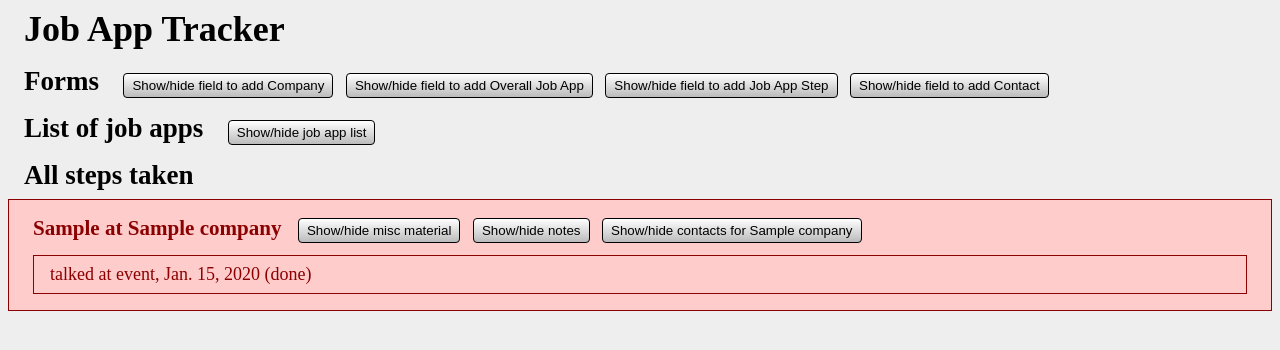
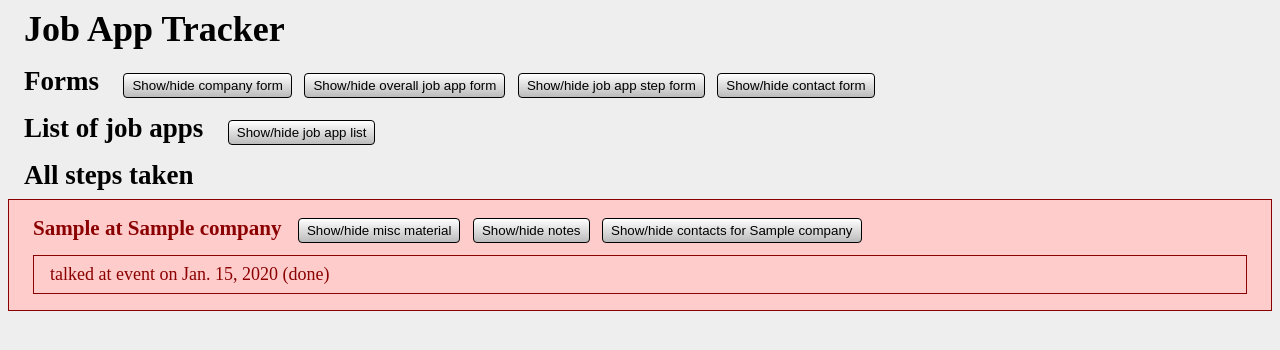
Before and after one commit to mengsarah/jobapps, a Django app: page /tracker/ in a window 1280 px wide. Shown: the top 350 px of the page. Run offline with Django 3.2, Linux system fonts and the light colour scheme; tables that the repository leaves empty hold one stand-in row (values such as "Sample post"); some libraries are stand-ins or nearby versions.

Commit message:
enhance display to show more useful info

```diff
--- a/tracker/templates/tracker/index.html
+++ b/tracker/templates/tracker/index.html
@@ -24,7 +24,7 @@
     <section>
         <h2 class="inline-heading">Forms</h2>
             {% for form in forms %}
-        <button class="collapsible-toggle">Show/hide field to add {{ form.0 }}</button>
+        <button class="collapsible-toggle">Show/hide {{ form.0|lower }} form</button>
         <div class="collapsible">
             <form method="POST" action="{% url 'tracker:add_new' %}">
                 {% csrf_token %}
@@ -37,7 +37,7 @@
                     <input type="submit" value="Add">
                 </fieldset>
             </form>
-            <button class="collapsible-hide">Hide field to add {{ form.0 }}</button>
+            <button class="collapsible-hide">Hide {{ form.0|lower }} form</button>
         </div>
             {% endfor %}
     </section>
@@ -49,7 +49,7 @@
         <div class="collapsible">
             <ul class="table-ish">
             {% for ja in job_apps %}
-                <li class="row-{% cycle 'red' 'blue' %}-light"><a href="#job-app-{{ ja.grouper.id }}">{{ ja.grouper }}</a></li>
+                <li class="row-{% cycle 'red' 'blue' %}-light"><a href="#job-app-{{ ja.grouper.id }}">{{ ja.grouper }} (last step: {{ ja.list.0.get_step_display }} on {{ ja.list.0.date }})</a></li>
             {% endfor %}
             </ul>
             <button class="collapsible-hide">Hide list of job apps</button>
@@ -65,13 +65,13 @@
 
                 <button class="collapsible-toggle">Show/hide misc material</button>
                 <div class="collapsible">
-                    {{ ja.grouper.other_material|linebreaks }}
+                    {{ ja.grouper.other_material|default:"none"|linebreaks }}
                     <button class="collapsible-hide">Hide misc material</button>
                 </div>
 
                 <button class="collapsible-toggle">Show/hide notes</button>
                 <div class="collapsible">
-                    {{ ja.grouper.notes|linebreaks }}
+                    {{ ja.grouper.notes|default:"none"|linebreaks }}
                     <button class="collapsible-hide">Hide notes</button>
                 </div>
 
@@ -85,7 +85,7 @@
                 {% for step in ja.list %}
                 {% cycle '-light' '' as shade silent %}
                     <li class="row-{{color}}{{shade}}">
-                        {{ step.get_step_display }}, {{ step.date }}
+                        {{ step.get_step_display }} on {{ step.date }}
                             {% if step.done %} (done)
                             {% else %} <strong>(NOT DONE)</strong>
                             {% endif %}
```
